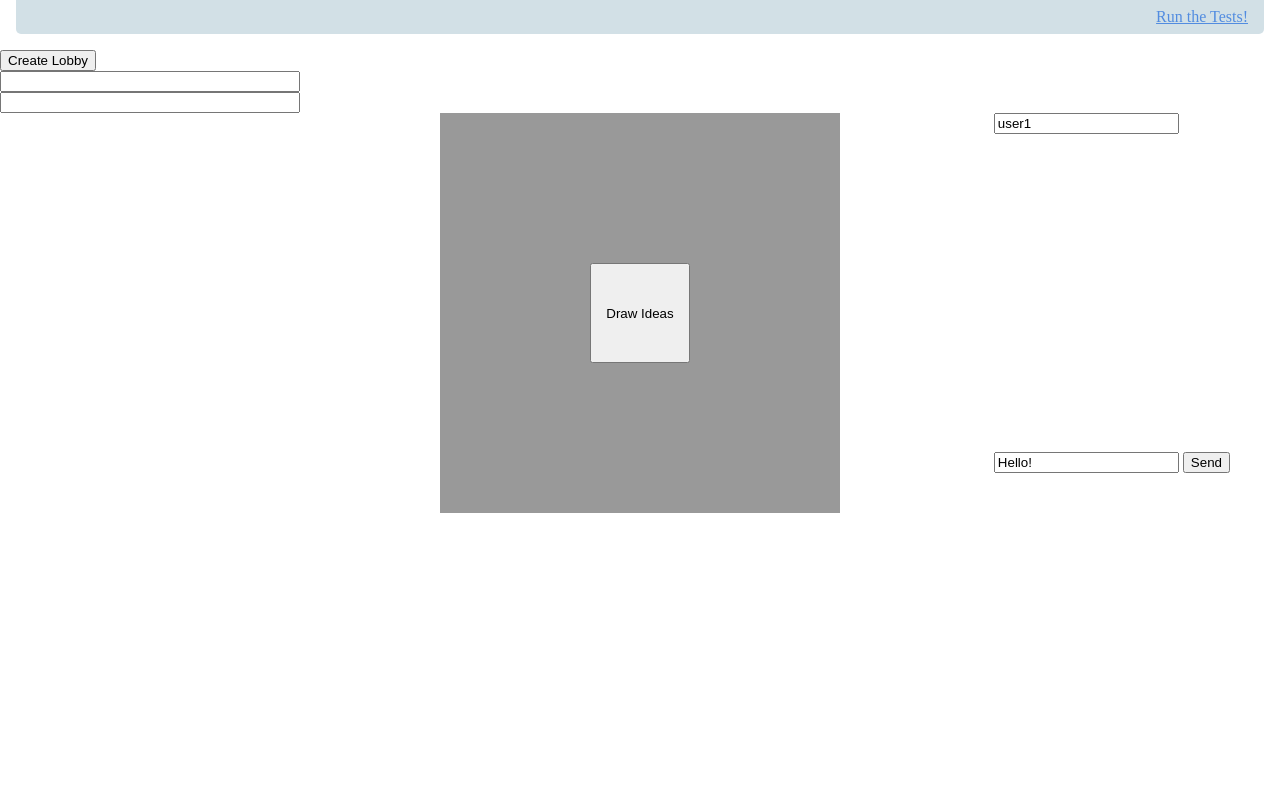
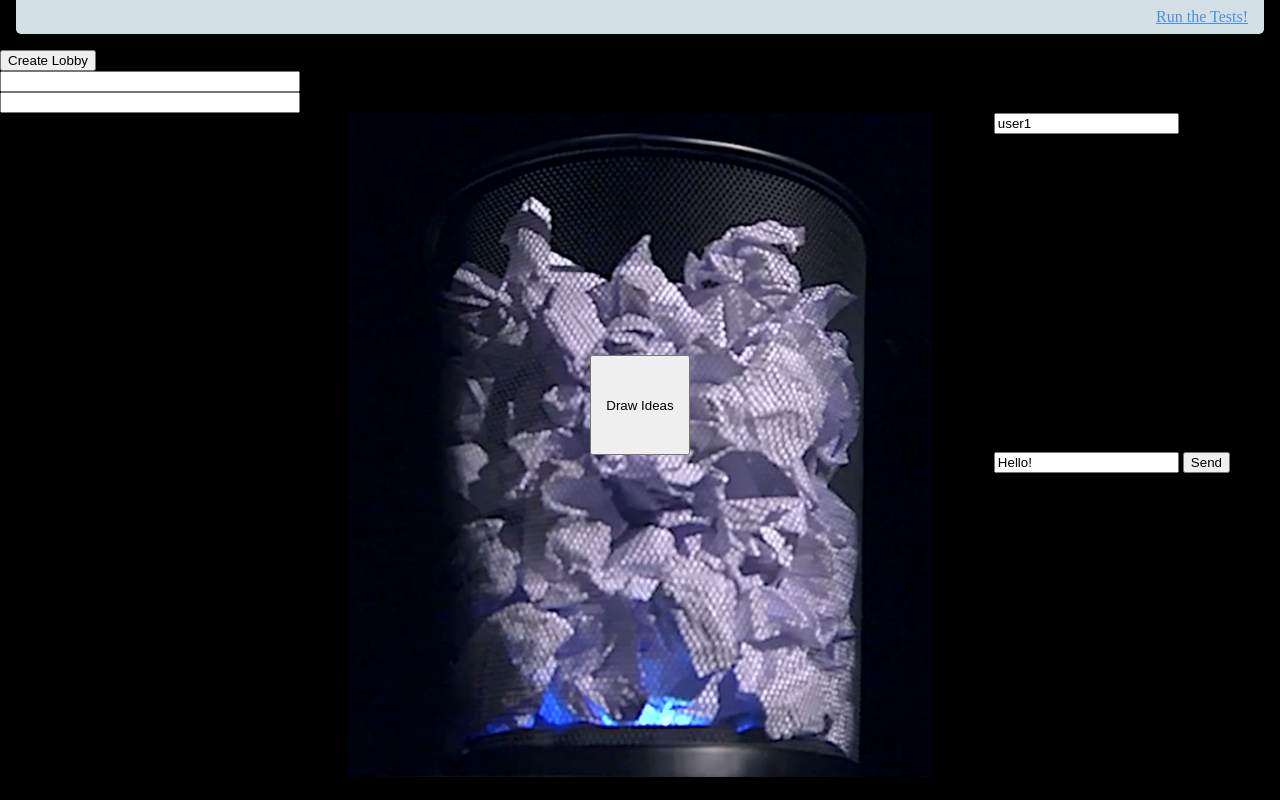
Before and after one commit to Shikaga/WastebasketOfBrokenDreams, a plain HTML site: page index.html in a window 1280 px wide. Drawn offline with nearby package versions, Linux system fonts and the light colour scheme; no server answers.

Commit message:
Added wastebasket image. Time for some CSS

```diff
--- a/css/main.css
+++ b/css/main.css
@@ -1,5 +1,7 @@
 body {
 	margin: 0px;
+	background-color:black;
+	color:white;
 }
 
 #testbar
@@ -22,20 +24,21 @@ a.testbar:link,a.testbar:visited,a.testbar:hover,a.testbar:active
 }
 
 #main {
-	width:400px;
-	height:400px;
+	width:584px;
+	height:664px;
 	margin:auto;
 }
 
 #wastebasket {
-
-	background-color: #999999;
+	width:584px;
+	height:664px;
+	background-image: url("../imgs/Wastebasket.png");
 }
 
 #drawIdeasButton {
 	width:100px;
 	height:100px;
-	margin: 150px;
+	margin: 242px; /*584-100 / 2*/
 }
 
 .idea {
--- a/js/LobbyHandler.js
+++ b/js/LobbyHandler.js
@@ -7,7 +7,6 @@ LobbyHandler.prototype.createLobby = function() {
 	var self = this;
 	socket.emit("createLobby")
 	socket.on("lobbyCreated", function(data) {
-		debugger;
 		self.lobbyId = data.lobbyId;
 		self.password = data.password;
 		console.log("Lobby created", data);
--- a/js/main.js
+++ b/js/main.js
@@ -27,7 +27,6 @@ function createLobby() {
 
 function getWords() {
 	console.log("lobbyId", lobbyHandler.lobbyId);
-	debugger;
 	if (lobbyHandler.lobbyId != null ) {
 		console.log("Win!")
 		socket.emit("drawWords", {lobbyId: lobbyHandler.lobbyId, password:lobbyHandler.password});
```
Also changed, not shown: imgs/Wastebasket.png (added).
